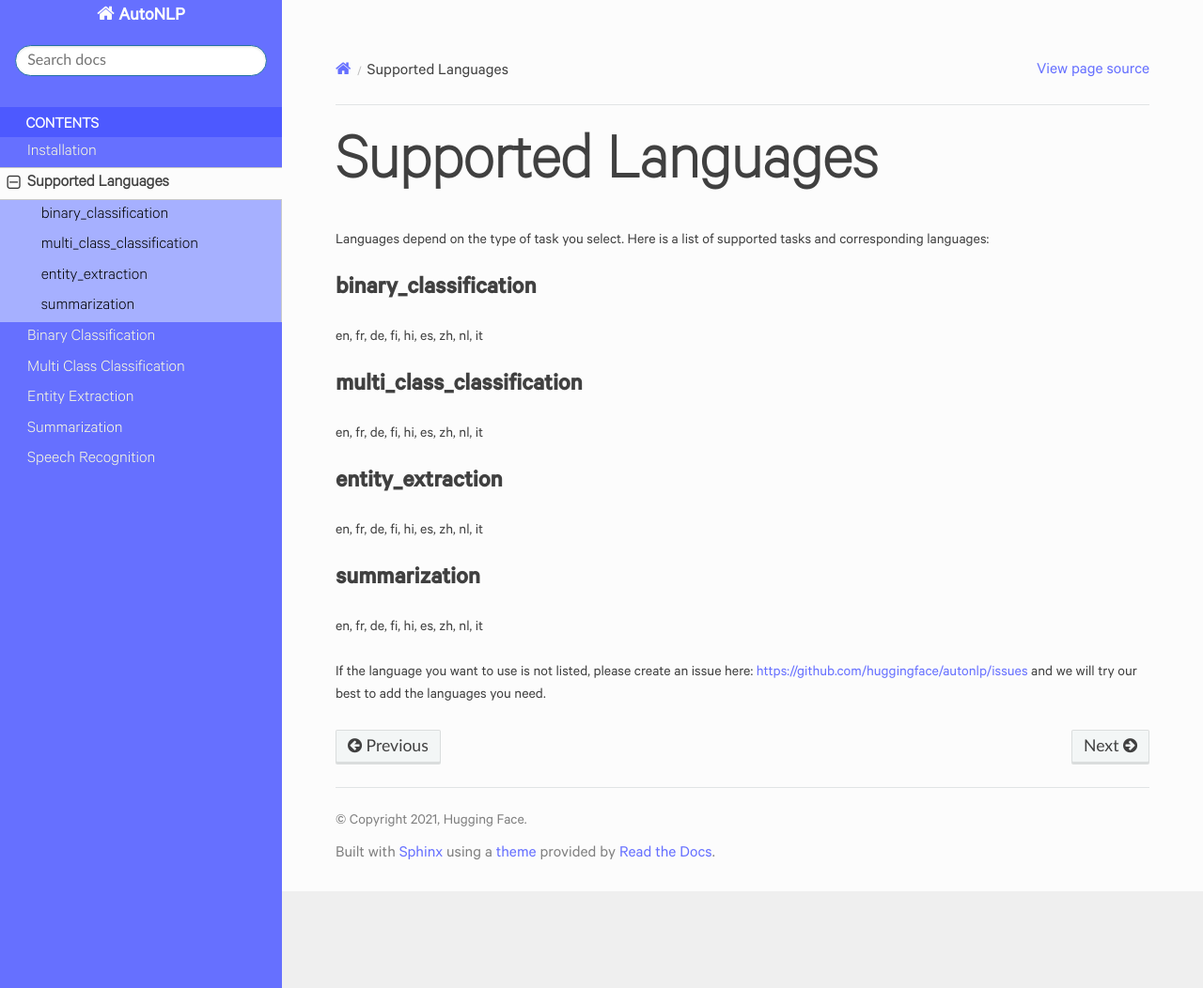
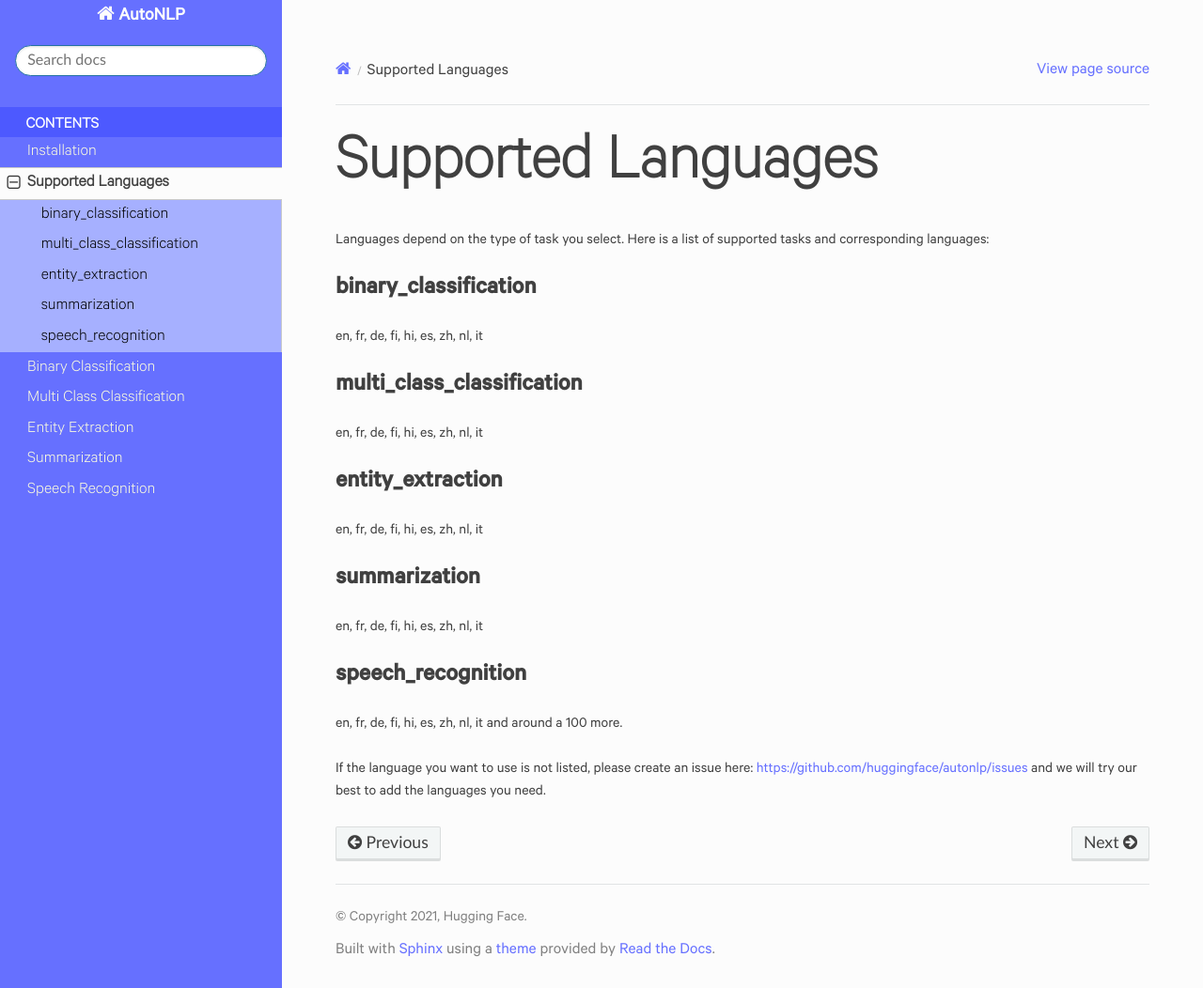
Before and after one commit to huggingface/autotrain-advanced, a Sphinx documentation site: the page built from docs/supported_languages.rst, in a window 1280 px wide and 1052 px high. Shown: the whole window at 94% size. Built offline with Sphinx 7.4.7 and the Read the Docs theme 2.0.0, drawn with Linux system fonts in a browser that asks for light colours.

Commit message:
language support doc

```diff
--- a/docs/index.rst
+++ b/docs/index.rst
@@ -25,6 +25,7 @@
 - Multi-class classification: one sentence has one target associated with it and there are more than two unique targets in the dataset
 - Entity extraction: also known as named entity recognition or token classification. This task consists of one sentence and in the sentence, each token is associated to a particular label
 - Summarization: a sequence to sequence task in which the larger sequence is summarized to smaller sequence
+- Speech recognition: train your own automatic speech recognition model using AutoNLP
 
 
 .. toctree::
--- a/docs/supported_languages.rst
+++ b/docs/supported_languages.rst
@@ -24,4 +24,10 @@
 en, fr, de, fi, hi, es, zh, nl, it
 
 
+speech_recognition
+----------------------------------------------------------------------------------------------------
+
+en, fr, de, fi, hi, es, zh, nl, it and around a 100 more.
+
+
 If the language you want to use is not listed, please create an issue here: https://github.com/huggingface/autonlp/issues and we will try our best to add the languages you need.
```
